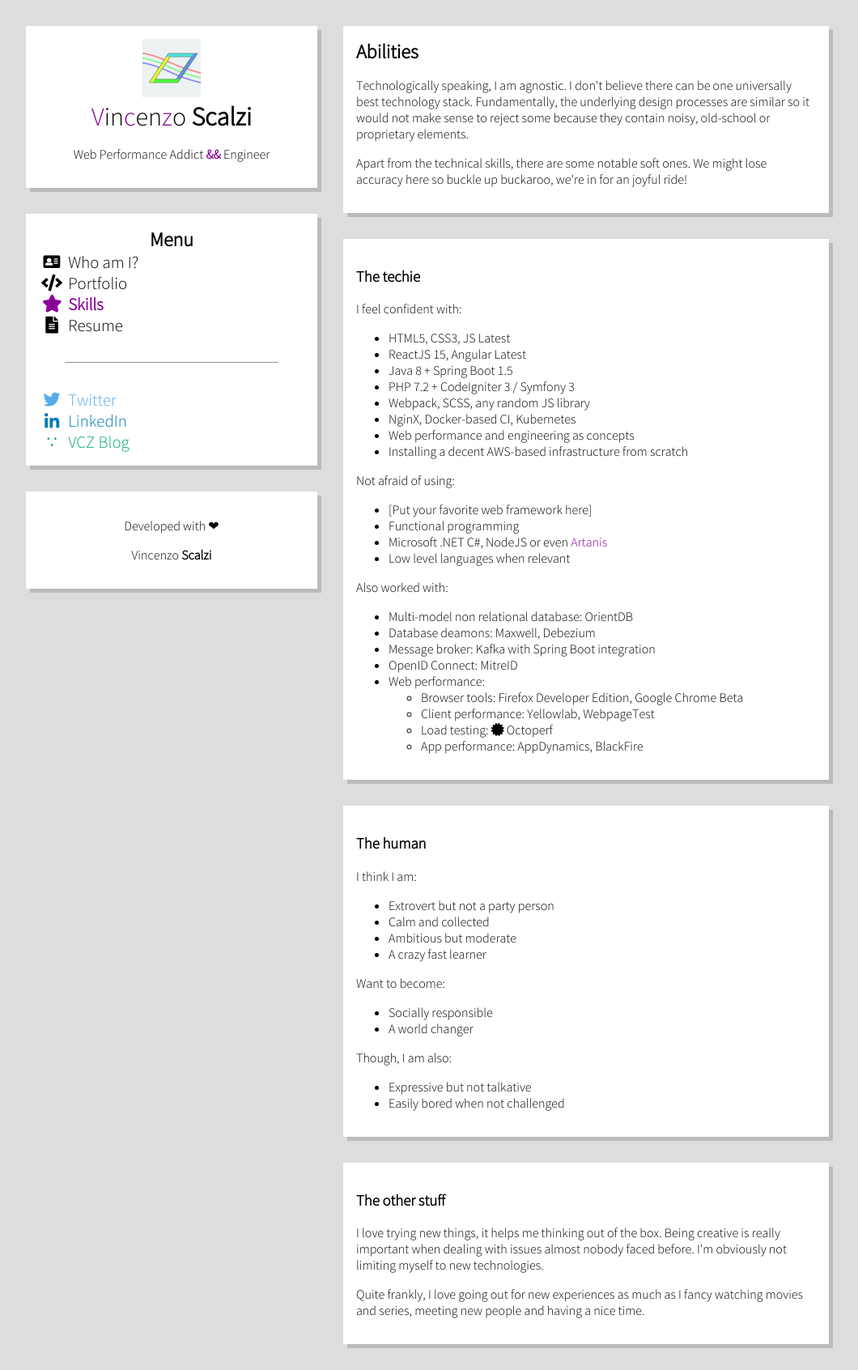
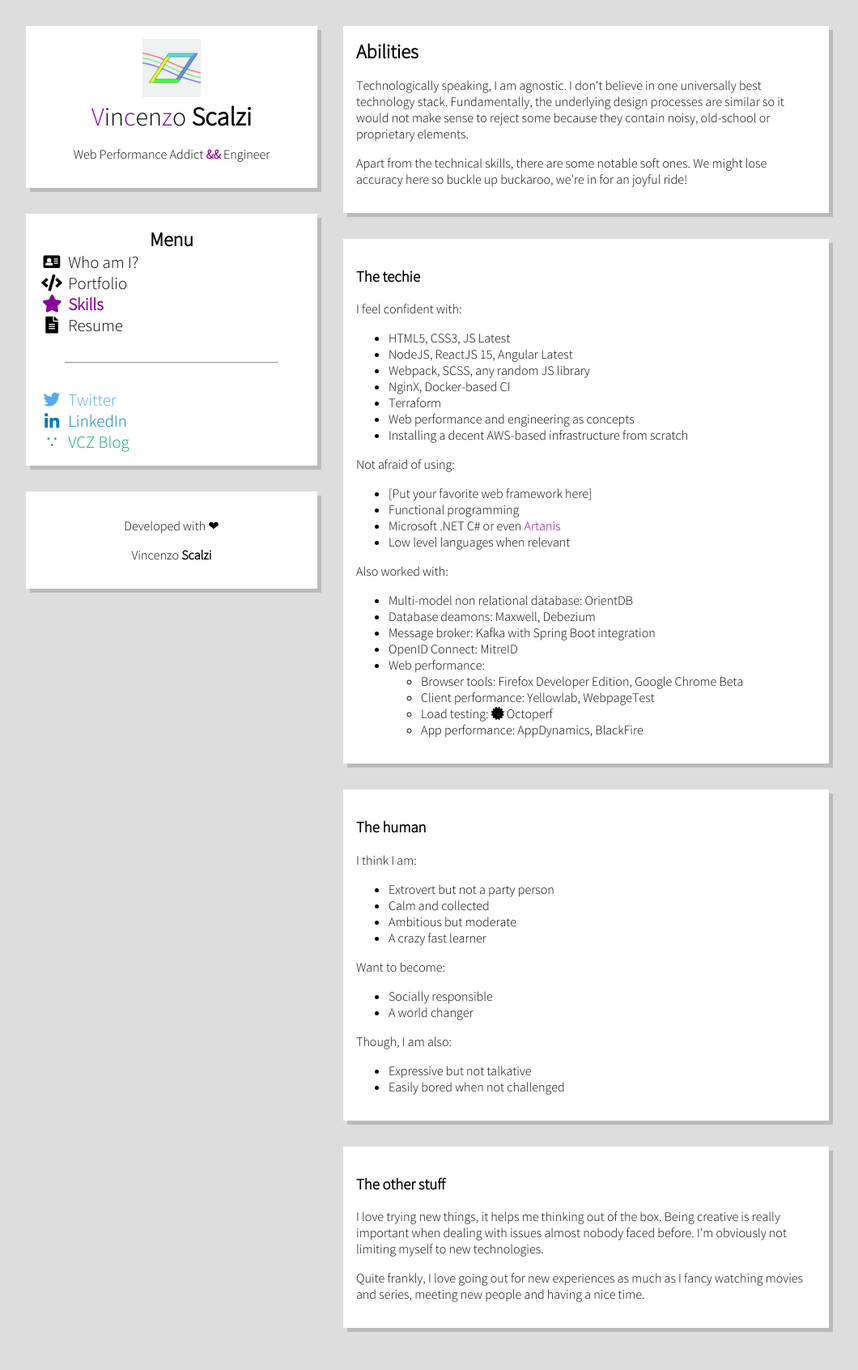
Before and after one commit to vcz-fr/Website, a Jekyll site: the page built from skills.html, in a window 1280 px wide. Shown: the whole page at 81% size, without its empty margins (112-1172 px from the left). Built offline with Jekyll 4.4.1, drawn with Linux system fonts in a browser that asks for light colours.

Commit message:
feat: Lazy loading for portfolio images

```diff
--- a/index.html
+++ b/index.html
@@ -30,8 +30,8 @@
     </p>
     <hr>
     <p>
-        I currently work as a <strong>Cloud & DevOps Engineer</strong> at <a href="https://www.gekko.fr"><strong>Gekko</strong></a>. The goal of our company
-        is to make the cloud accessible and a stepping stone to richer product experiences.
+        I currently work as a <strong>Cloud & DevOps Engineer</strong> at <a href="https://www.gekko.fr"><strong>Gekko</strong></a>.
+        The goal of our company is to make the Cloud accessible and a stepping stone to richer experiences.
     </p>
     <p>
         Before that, I was in <a href="https://moonda.com/" rel="nofollow"><strong>Moonda</strong></a> as a full-stack developer.
--- a/portfolio.html
+++ b/portfolio.html
@@ -16,7 +16,7 @@
     {% for item in site.data.portfolio %}
     <div class="card portfolio-item">
         <div class="portfolio-image">
-            <img alt="{{item.name}}" src="/assets/img/portfolio/{{item.image}}">
+            <img alt="{{item.name}}" loading="lazy" src="/assets/img/portfolio/{{item.image}}">
         </div>
         <div>
             <h3>{{item.name}}</h3>
--- a/skills.html
+++ b/skills.html
@@ -8,7 +8,7 @@
     <h2>Abilities</h2>
     <p>
         Technologically speaking, I am agnostic.
-        I don't believe there can be one universally best technology stack.
+        I don't believe in one universally best technology stack.
         Fundamentally, the underlying design processes are similar so it would not make sense to reject
         some because they contain noisy, old-school or proprietary elements.
     </p>
@@ -23,11 +23,10 @@
     I feel confident with:
     <ul>
         <li>HTML5, CSS3, JS Latest</li>
-        <li>ReactJS 15, Angular Latest</li>
-        <li>Java 8 + Spring Boot 1.5</li>
-        <li>PHP 7.2 + CodeIgniter 3 / Symfony 3</li>
+        <li>NodeJS, ReactJS 15, Angular Latest</li>
         <li>Webpack, SCSS, any random JS library</li>
-        <li>NginX, Docker-based CI, Kubernetes</li>
+        <li>NginX, Docker-based CI</li>
+        <li>Terraform</li>
         <li>Web performance and engineering as concepts</li>
         <li>Installing a decent AWS-based infrastructure from scratch</li>
     </ul>
```
Also changed, not shown: other parts of skills.html (+1 -1 lines), resume.html (line endings or trailing spaces).
